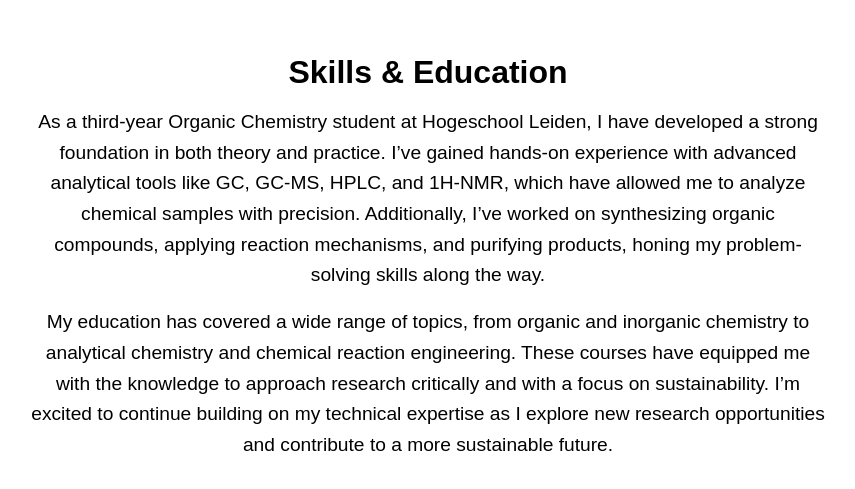
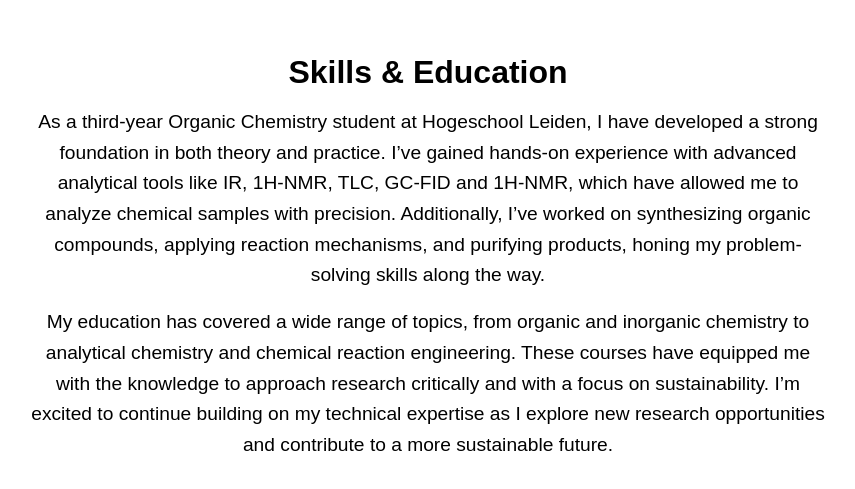
Before and after one commit to Pep-ton/pep-ton.github.io, a plain HTML site: page index.html in a window 1280 px wide. Shown: the part 1832-2321 px from the top of the page, without its empty margins (244-1099 px from the left). Drawn offline with Linux system fonts and the light colour scheme.

Commit message:
added TLC and IR spectroscopy as techniques

```diff
--- a/index.html
+++ b/index.html
@@ -49,7 +49,7 @@
     <div class="content">
       <h2>Skills & Education</h2>
       <p>
-        As a third-year Organic Chemistry student at Hogeschool Leiden, I have developed a strong foundation in both theory and practice. I’ve gained hands-on experience with advanced analytical tools like GC, GC-MS, HPLC, and 1H-NMR, which have allowed me to analyze chemical samples with precision. Additionally, I’ve worked on synthesizing organic compounds, applying reaction mechanisms, and purifying products, honing my problem-solving skills along the way.
+        As a third-year Organic Chemistry student at Hogeschool Leiden, I have developed a strong foundation in both theory and practice. I’ve gained hands-on experience with advanced analytical tools like IR, 1H-NMR, TLC, GC-FID and 1H-NMR, which have allowed me to analyze chemical samples with precision. Additionally, I’ve worked on synthesizing organic compounds, applying reaction mechanisms, and purifying products, honing my problem-solving skills along the way.
       </p>
       <p>
         My education has covered a wide range of topics, from organic and inorganic chemistry to analytical chemistry and chemical reaction engineering. These courses have equipped me with the knowledge to approach research critically and with a focus on sustainability. I’m excited to continue building on my technical expertise as I explore new research opportunities and contribute to a more sustainable future.
```
